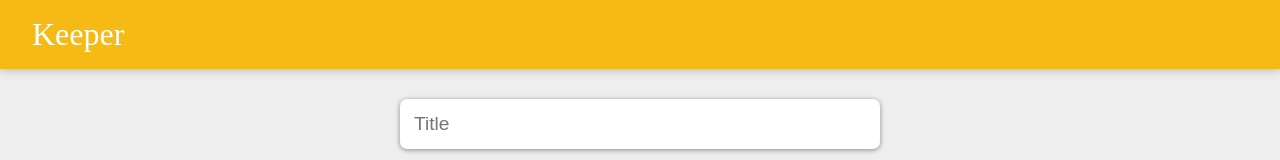
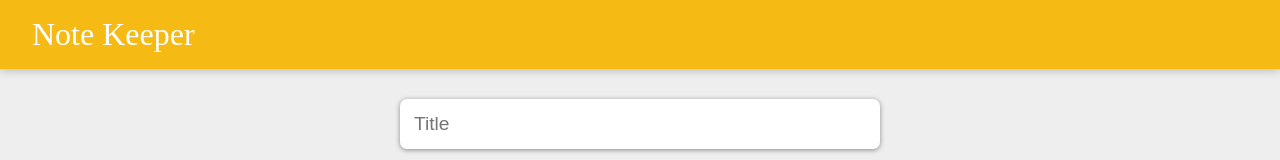
Before and after one commit to HarshitSinghT0mar/Keeper, a React (Vite) app: page / in a window 1280 px wide. Shown: the top 160 px of the page. Built offline with nearby package versions, Linux system fonts and the light colour scheme.

Commit message:
change header name

```diff
--- a/src/components/Header.jsx
+++ b/src/components/Header.jsx
@@ -3,7 +3,7 @@ import React from 'react'
 const Header = () => {
   return (
     <header>
-      <h1>Keeper</h1>
+      <h1>Note Keeper</h1>
     </header>
   )
 }
```
